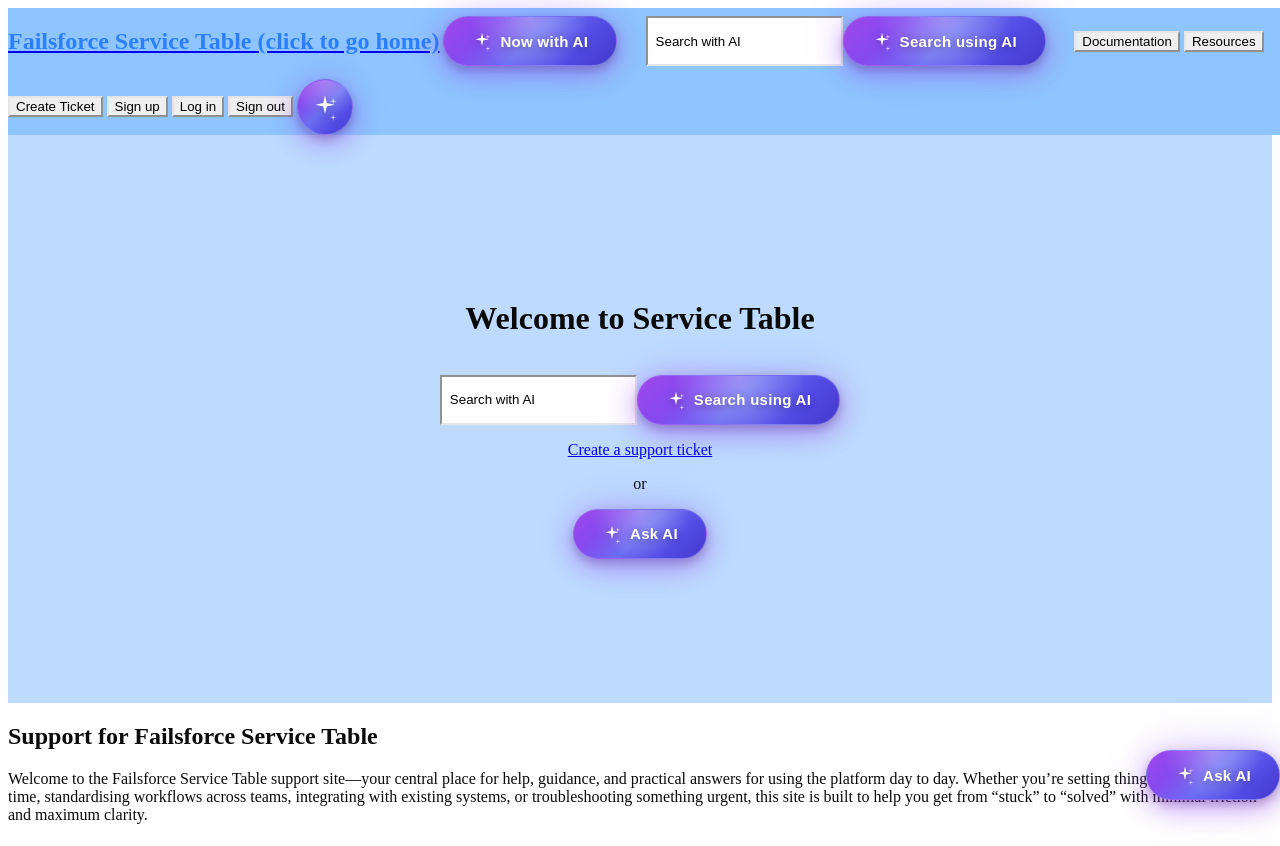
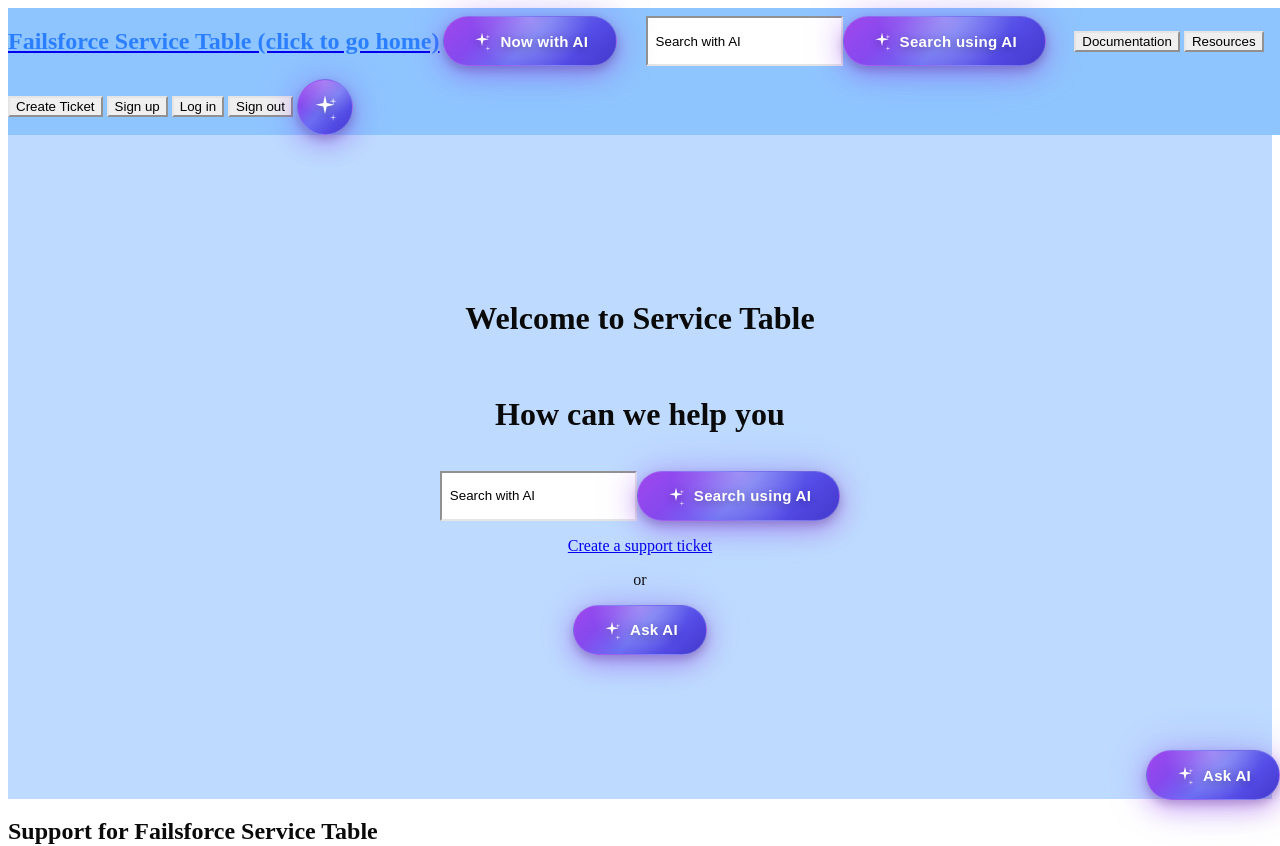
Before and after one commit to ingoau/service-table, a Next.js app: page / in a window 1280 px wide. Shown: the top 846 px of the page. Built offline with nearby package versions, Linux system fonts and the light colour scheme.

Commit message:
add how can we help you

```diff
--- a/app/page.tsx
+++ b/app/page.tsx
@@ -8,6 +8,7 @@
     <>
       <div className="w-full bg-blue-200 p-36 flex flex-col gap-4 items-center">
         <h1>Welcome to Service Table</h1>
+        <h1>How can we help you</h1>
         <SearchBox />
         <a href="/createticket">Create a support ticket</a>
         or
```
